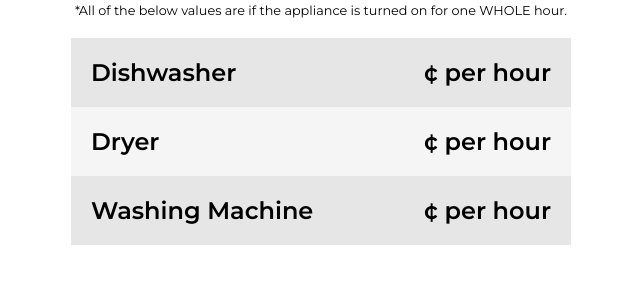
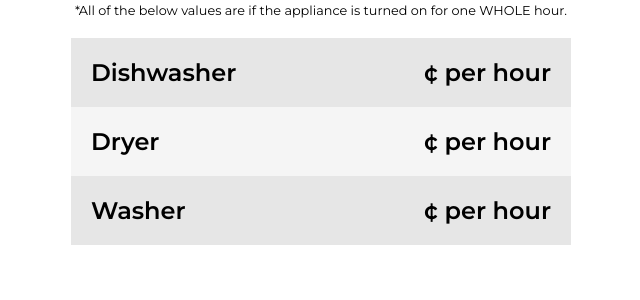
Before and after one commit to thewimpykid/rtpapp, a Django app: template home/templates/food/index.html in a window 1280 px wide. Shown: the part 242-542 px from the top of the page, without its empty margins (319-959 px from the left). Run offline with Django 4.2, Linux system fonts and the light colour scheme; the template is opened without the code that fills it, so the values that code supplies are empty.

Commit message:
washing machine to washer

```diff
--- a/home/templates/food/index.html
+++ b/home/templates/food/index.html
@@ -31,7 +31,7 @@
                 <h5>{{USDPMF}}¢ per hour</h5>
             </div>
             <div class="appliance">
-                <h5>Washing Machine</h5>
+                <h5>Washer</h5>
                 <h5>{{USDPMC}}¢ per hour</h5>
             </div>
         </div>
```
